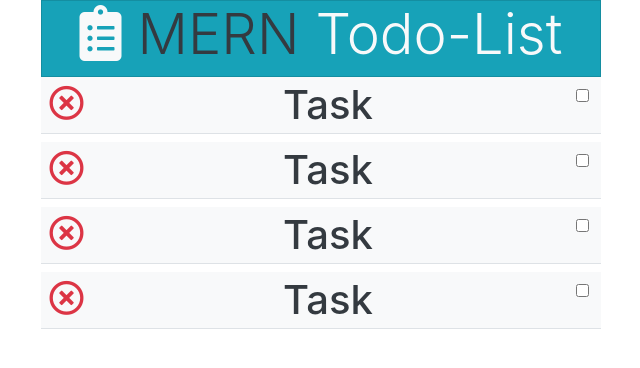
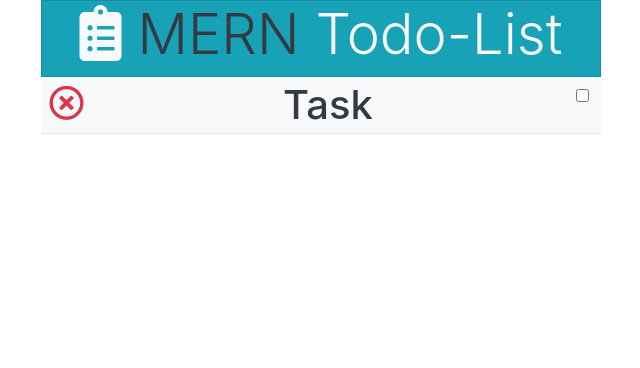
Before and after one commit to Nyambura254/MERN-Todo-App, a React (Create React App) app in the folder client/todo-app/: page / in a window 1280 px wide. Shown: the top 368 px of the page, without its empty margins (319-959 px from the left). Built offline with nearby package versions, Linux system fonts and the light colour scheme.

Commit message:
Import Consumer to avoid adding todos manualy the destructure

```diff
--- a/client/todo-app/src/App.js
+++ b/client/todo-app/src/App.js
@@ -5,13 +5,17 @@
 import Header from './components/Header'
 import addTodo from './components/addTodo'
 import Todos from './components/Todos';
+import { Provider } from './context';
 
 function App() {
   return (
     <div className="app-container">
-      <Header></Header>
-      <addTodo></addTodo>
-      <Todos></Todos>
+      <Provider>
+        <Header></Header>
+        <addTodo></addTodo>
+        <Todos></Todos>
+      </Provider>
+
     </div>
 
   );
--- a/client/todo-app/src/components/Todos.js
+++ b/client/todo-app/src/components/Todos.js
@@ -1,15 +1,19 @@
 import React, { Component } from 'react'
 import Todo from './Todo';
+//import consumer from context to avoid hand entry of todos
+import { Consumer } from '../context';
 export default class Todos extends Component {
     render() {
         return (
-            <div>
-                <Todo></Todo>
-                <Todo></Todo>
-                <Todo></Todo>
-                <Todo></Todo>
+            <Consumer>
+                {
+                    value => {
+                        //destructuring
+                        return <Todo></Todo>
+                    }
+                }
+            </Consumer>
 
-            </div>
         )
     }
 }
--- a/client/todo-app/src/context.js
+++ b/client/todo-app/src/context.js
@@ -2,6 +2,27 @@
 //to create our context
 const Context = React.createContext()
 export class Provider extends Component {
+    state = {
+        todos: [
+
+            {
+                id: 1,
+                title: "React In action",
+                complete: false
+            },
+            {
+                id: 2,
+                title: "This a complete MERN App",
+                complete: false
+            },
+            {
+                id: 3,
+                title: "Axios HTTP",
+                complete: false
+            }
+
+        ]
+    }
     render() {
         return (
             <Context.Provider value={this.state}>
```
